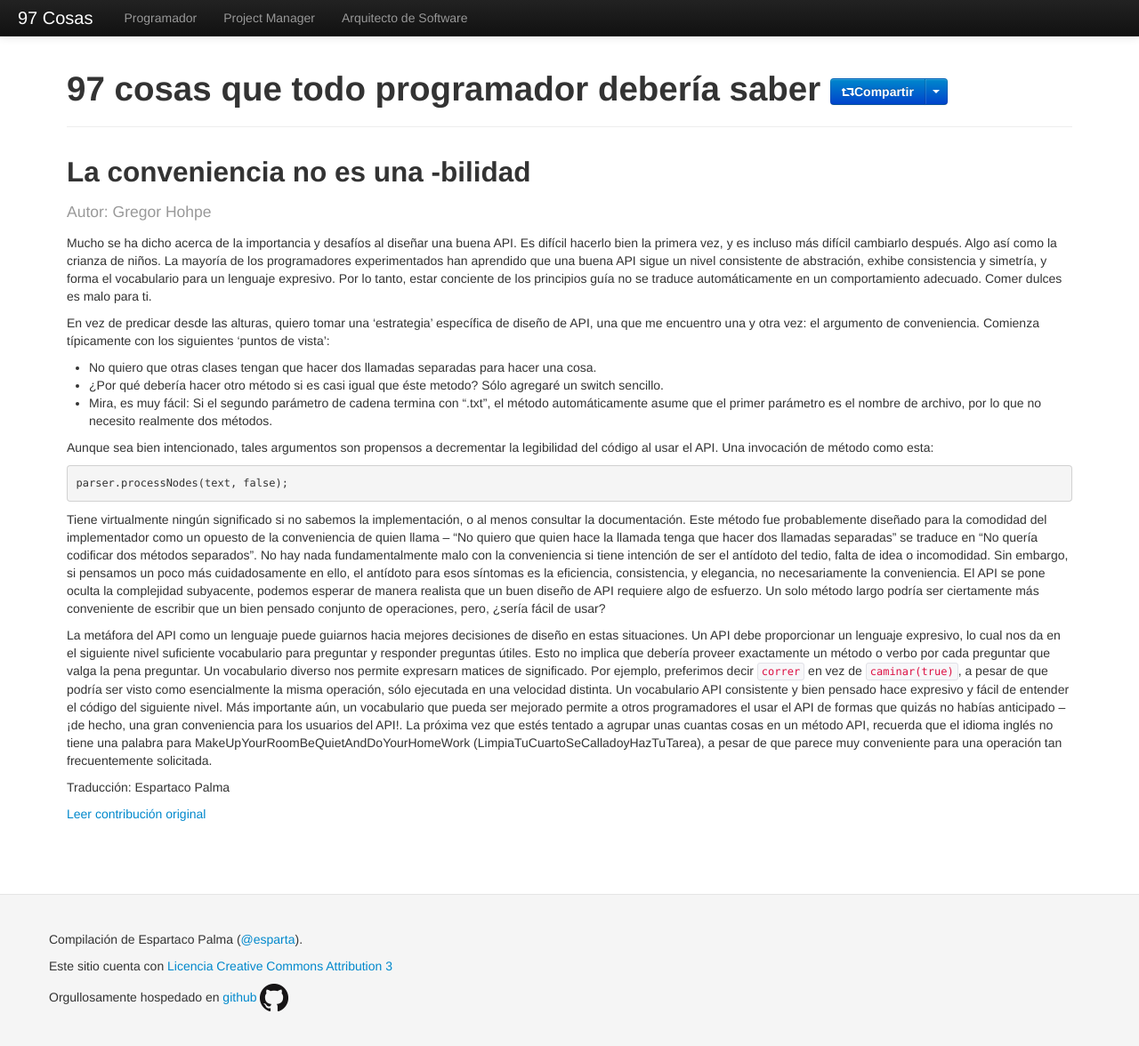
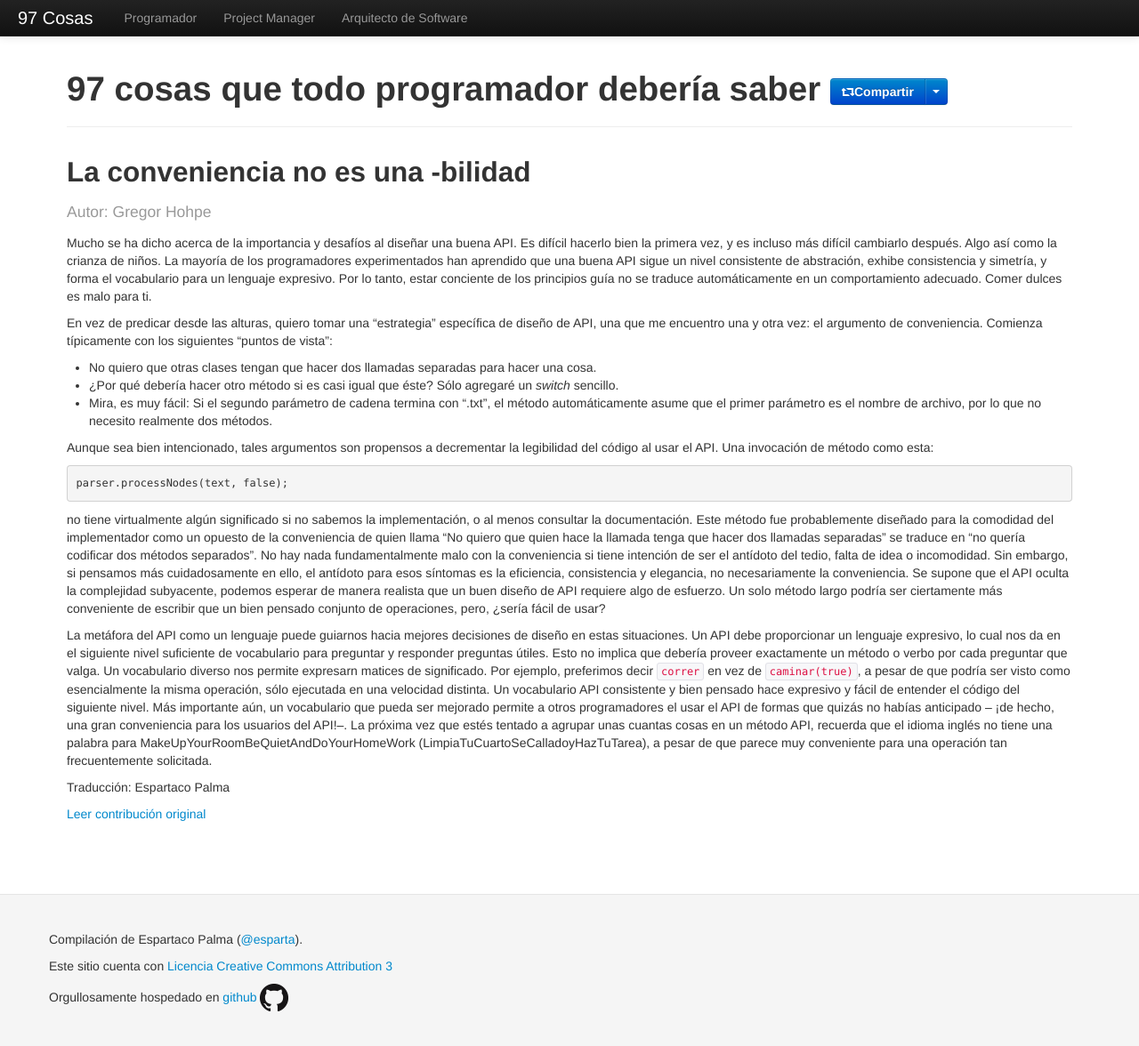
Before and after one commit to esparta/97cosas, a Jekyll site: the page built from programador/conveniencia.md, in a window 1280 px wide and 1178 px high. Shown: the whole window at 89% size. Built offline with Jekyll 4.4.1, drawn with Linux system fonts in a browser that asks for light colours; comment, search, counter and statistics services are not loaded.

Commit message:
Spelling corrections con conveniencia.md

```diff
--- a/programador/conveniencia.md
+++ b/programador/conveniencia.md
@@ -7,61 +7,67 @@
 original: http://programmer.97things.oreilly.com/wiki/index.php/Convenience_Is_not_an_-ility
 ---
 
-Mucho se ha dicho acerca de la importancia y desafíos al diseñar una buena API.
-Es difícil hacerlo bien la primera vez, y es incluso más difícil cambiarlo
-después. Algo así como la crianza de niños. La mayoría de los programadores
-experimentados han aprendido que una buena API sigue un nivel consistente de
-abstración, exhibe consistencia y simetría, y forma el vocabulario para un
-lenguaje expresivo. Por lo tanto, estar conciente de los principios guía no se
-traduce automáticamente en un comportamiento adecuado. Comer dulces es malo
-para ti.
+Mucho se ha dicho acerca de la importancia y desafíos al diseñar una
+buena API. Es difícil hacerlo bien la primera vez, y es incluso más
+difícil cambiarlo después. Algo así como la crianza de niños. La mayoría
+de los programadores experimentados han aprendido que una buena API
+sigue un nivel consistente de abstración, exhibe consistencia y
+simetría, y forma el vocabulario para un lenguaje expresivo. Por lo
+tanto, estar conciente de los principios guía no se traduce
+automáticamente en un comportamiento adecuado. Comer dulces es malo para
+ti.
 
-En vez de predicar desde las alturas, quiero tomar una 'estrategia' específica
-de diseño de API, una que me encuentro una y otra vez: el argumento de
-conveniencia. Comienza típicamente con los siguientes 'puntos de vista':
+En vez de predicar desde las alturas, quiero tomar una "estrategia"
+específica de diseño de API, una que me encuentro una y otra vez: el
+argumento de conveniencia. Comienza típicamente con los siguientes
+"puntos de vista":
 
 - No quiero que otras clases tengan que hacer dos llamadas separadas para
 hacer una cosa.
-- ¿Por qué debería hacer otro método si es casi igual que éste metodo? Sólo
-agregaré un switch sencillo.
-- Mira, es muy fácil: Si el segundo parámetro de cadena termina con ".txt",
-el método automáticamente asume que el primer parámetro es el nombre de
-archivo, por lo que no necesito realmente dos métodos.
+- ¿Por qué debería hacer otro método si es casi igual que éste? Sólo
+agregaré un _switch_ sencillo.
+- Mira, es muy fácil: Si el segundo parámetro de cadena termina con
+".txt", el método automáticamente asume que el primer parámetro es el
+nombre de archivo, por lo que no necesito realmente dos métodos.
 
-Aunque sea bien intencionado, tales argumentos son propensos a decrementar la
-legibilidad del código al usar el API. Una invocación de método como esta:
+Aunque sea bien intencionado, tales argumentos son propensos a decrementar
+la legibilidad del código al usar el API. Una invocación de método como
+esta:
 
 
     parser.processNodes(text, false);
 
-Tiene virtualmente ningún significado si no sabemos la implementación, o al
-menos consultar la documentación. Este método fue probablemente diseñado para
-la comodidad del implementador como un opuesto de la conveniencia de quien
-llama -- "No quiero que quien hace la llamada tenga que hacer dos llamadas
-separadas" se traduce en "No quería codificar dos métodos separados". No hay
-nada fundamentalmente malo con la conveniencia si tiene intención de ser el
-antídoto del tedio, falta de idea o incomodidad. Sin embargo, si pensamos un
-poco más cuidadosamente en ello, el antídoto para esos síntomas es la
-eficiencia, consistencia, y elegancia, no necesariamente la conveniencia. El
-API se pone oculta la complejidad subyacente, podemos esperar de manera
-realista que un buen diseño de API requiere algo de esfuerzo. Un solo método
-largo podría ser ciertamente más conveniente de escribir que un bien pensado
-conjunto de operaciones, pero, ¿sería fácil de usar?
+no tiene virtualmente algún significado si no sabemos la implementación,
+o al menos consultar la documentación. Este método fue probablemente
+diseñado para la comodidad del implementador como un opuesto de la
+conveniencia de quien llama "No quiero que quien hace la llamada tenga
+que hacer dos llamadas separadas" se traduce en "no quería codificar dos
+métodos separados". No hay nada fundamentalmente malo con la conveniencia
+si tiene intención de ser el antídoto del tedio, falta de idea o
+incomodidad. Sin embargo, si pensamos más cuidadosamente en ello, el
+antídoto para esos síntomas es la eficiencia, consistencia y elegancia,
+no necesariamente la conveniencia. Se supone que el API oculta la
+complejidad subyacente, podemos esperar de manera realista que un buen
+diseño de API requiere algo de esfuerzo. Un solo método largo podría ser
+ciertamente más conveniente de escribir que un bien pensado conjunto de
+operaciones, pero, ¿sería fácil de usar?
 
-La metáfora del API como un lenguaje puede guiarnos hacia mejores decisiones de
-diseño en estas situaciones. Un API debe proporcionar un lenguaje expresivo, lo
-cual nos da en el siguiente nivel suficiente vocabulario para preguntar y
-responder preguntas útiles. Esto no implica que debería proveer exactamente un
-método o verbo por cada preguntar que valga la pena preguntar. Un vocabulario
-diverso nos permite expresarn matices de significado. Por ejemplo, preferimos
-decir `correr` en vez de `caminar(true)`, a pesar de que podría ser visto como
-esencialmente la misma operación, sólo ejecutada en una velocidad distinta. Un
-vocabulario API consistente y bien pensado hace expresivo y fácil de entender
-el código del siguiente nivel. Más importante aún, un vocabulario que pueda ser
-mejorado permite a otros programadores el usar el API de formas que quizás no
-habías anticipado -- ¡de hecho, una gran conveniencia para los usuarios del
-API!. La próxima vez que estés tentado a agrupar unas cuantas cosas en un
-método API, recuerda que el idioma inglés no tiene una palabra para
-MakeUpYourRoomBeQuietAndDoYourHomeWork (LimpiaTuCuartoSeCalladoyHazTuTarea), a
-pesar de que parece muy conveniente para una operación tan frecuentemente
-solicitada.
+La metáfora del API como un lenguaje puede guiarnos hacia mejores
+decisiones de diseño en estas situaciones. Un API debe proporcionar un
+lenguaje expresivo, lo cual nos da en el siguiente nivel suficiente de
+vocabulario para preguntar y responder preguntas útiles. Esto no implica
+que debería proveer exactamente un método o verbo por cada preguntar que
+valga. Un vocabulario diverso nos permite expresarn matices de
+significado. Por ejemplo, preferimos decir `correr` en vez de
+`caminar(true)`, a pesar de que podría ser visto como esencialmente la
+misma operación, sólo ejecutada en una velocidad distinta. Un
+vocabulario API consistente y bien pensado hace expresivo y fácil de
+entender el código del siguiente nivel. Más importante aún, un
+vocabulario que pueda ser mejorado permite a otros programadores el usar
+el API de formas que quizás no habías anticipado -- ¡de hecho, una gran
+conveniencia para los usuarios del API!--. La próxima vez que estés
+tentado a agrupar unas cuantas cosas en un método API, recuerda que el
+idioma inglés no tiene una palabra para
+MakeUpYourRoomBeQuietAndDoYourHomeWork
+(LimpiaTuCuartoSeCalladoyHazTuTarea), a pesar de que parece muy
+conveniente para una operación tan frecuentemente solicitada.
```
